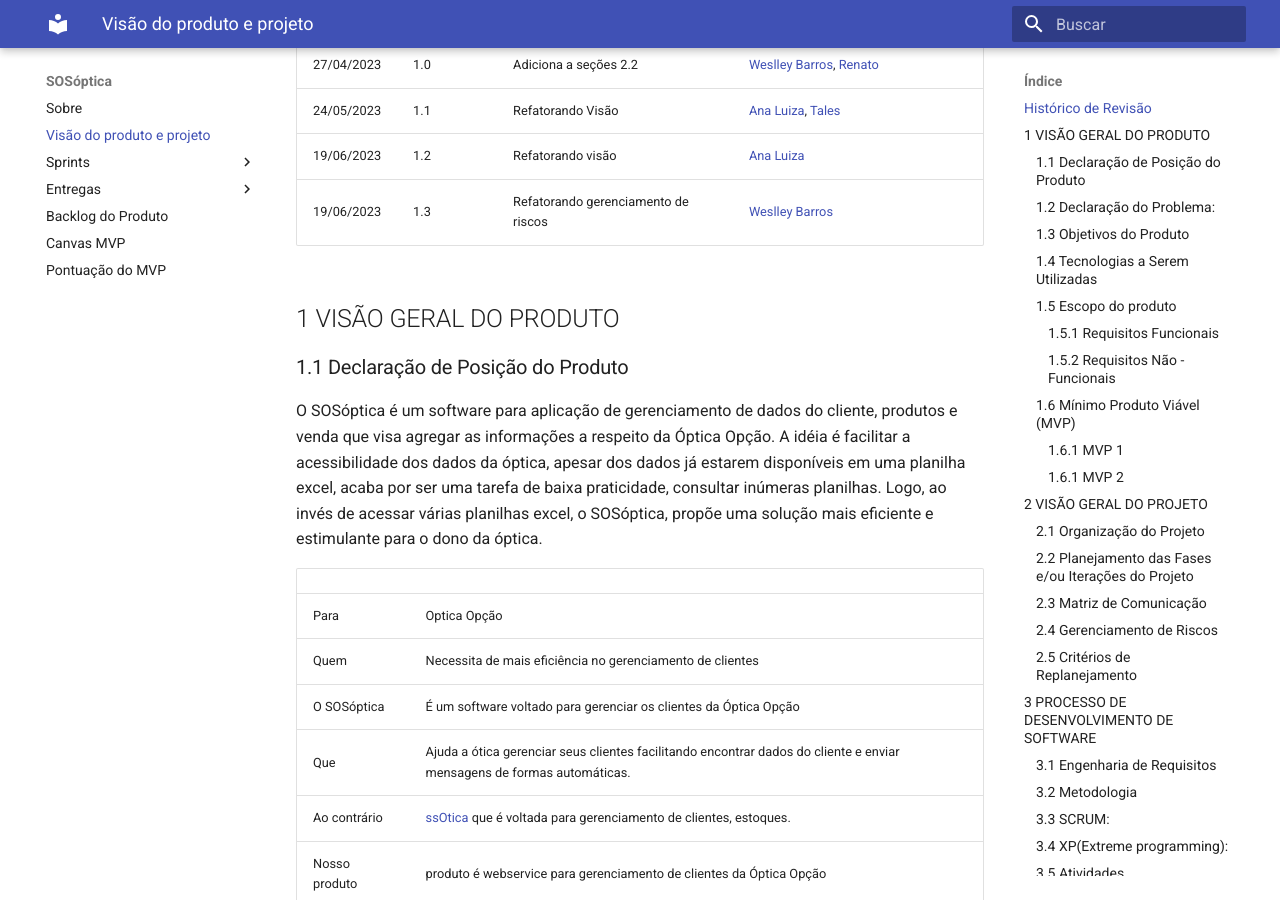
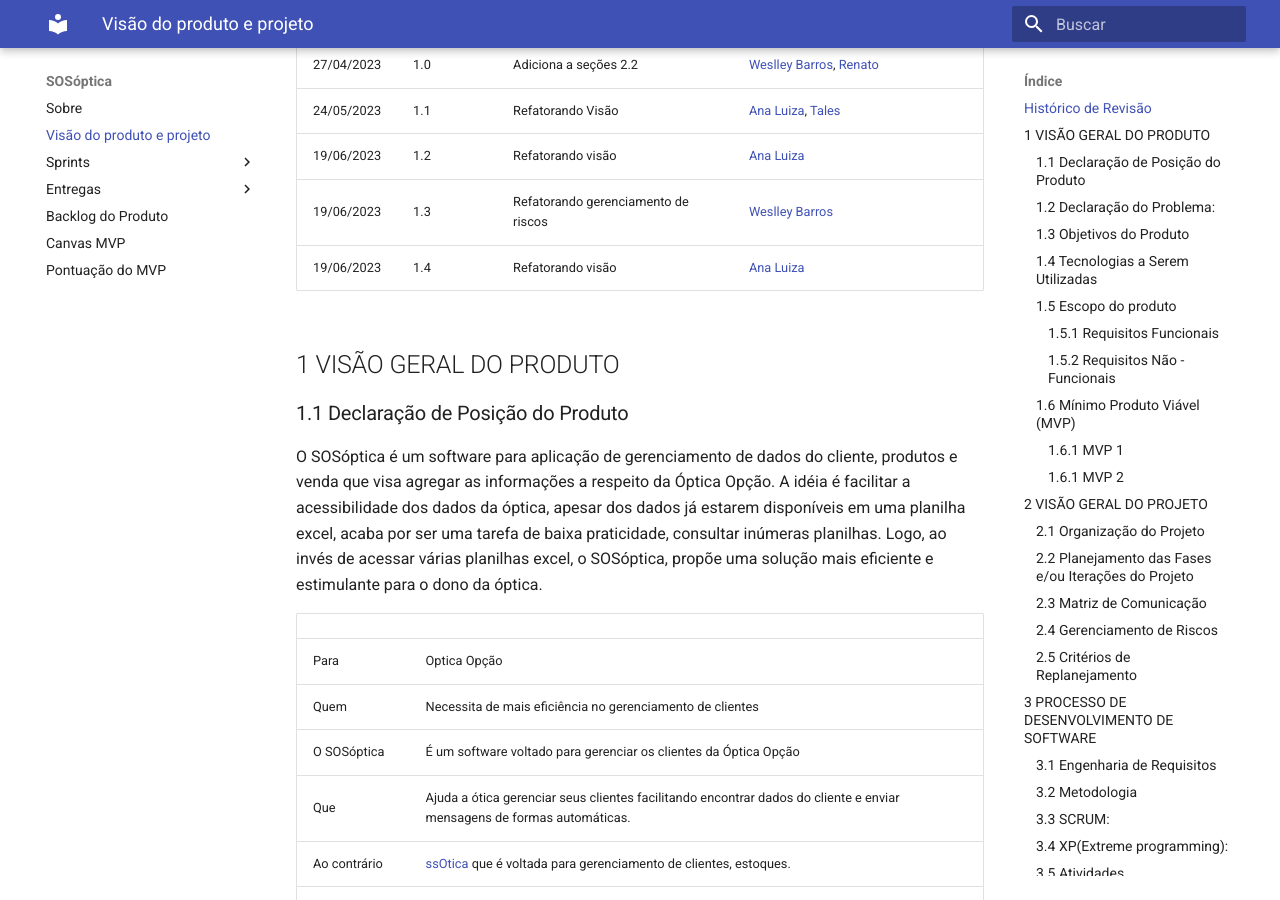
Before and after one commit to mdsreq-fga-unb/2023.1-SOSOptica, an MkDocs documentation site: the page built from docs/visao.md, in a window 1280 px wide and 900 px high, scrolled down 436 px. Built offline with MkDocs 1.6.1 and Material for MkDocs 9.7.7, drawn with Linux system fonts in a browser that asks for light colours; nearby versions of some CDN libraries.

Commit message:
Update visao.md

```diff
--- a/docs/visao.md
+++ b/docs/visao.md
@@ -12,6 +12,7 @@
 | 24/05/2023 | 1.1        | Refatorando Visão            | [Ana Luiza](https://github.com/analufernanndess), [Tales](https://github.com/TalesRG)                                                                                                                            |
 | 19/06/2023 | 1.2        | Refatorando visão            | [Ana Luiza](https://github.com/analufernanndess) |
 | 19/06/2023 | 1.3        | Refatorando gerenciamento de riscos | [Weslley Barros](https://github.com/weslley17w) |
+| 19/06/2023 | 1.4        | Refatorando visão            | [Ana Luiza](https://github.com/analufernanndess) |
 
 ## 1 VISÃO GERAL DO PRODUTO
 
```
